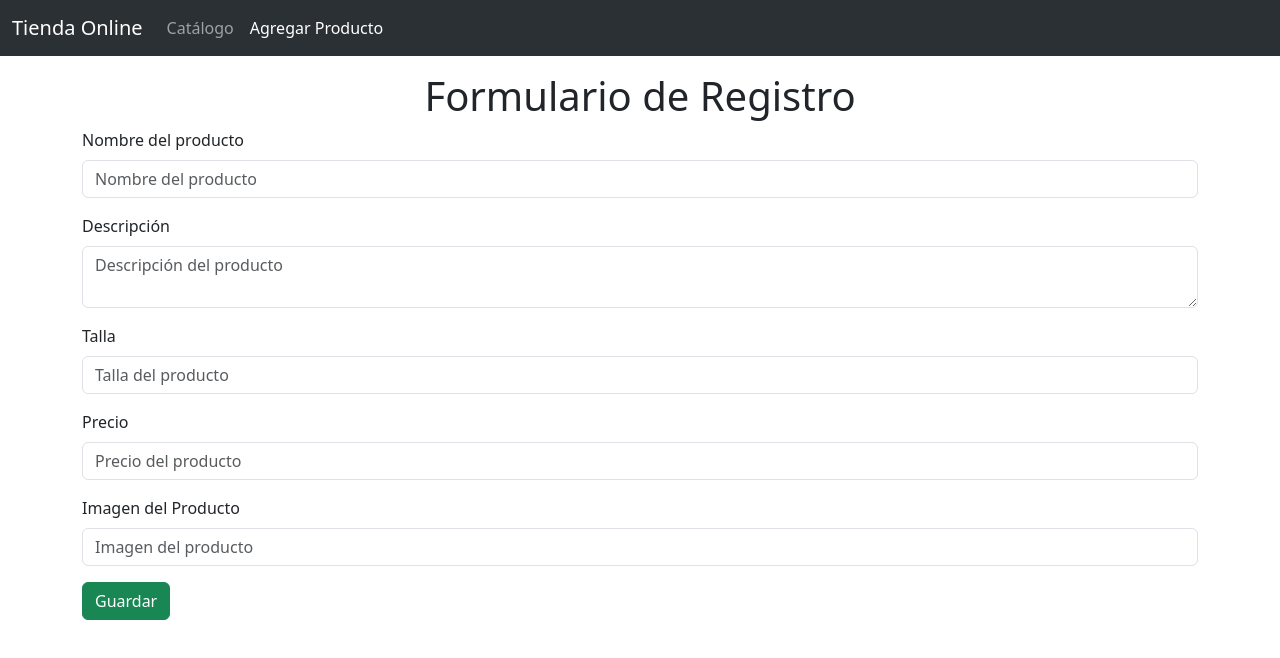
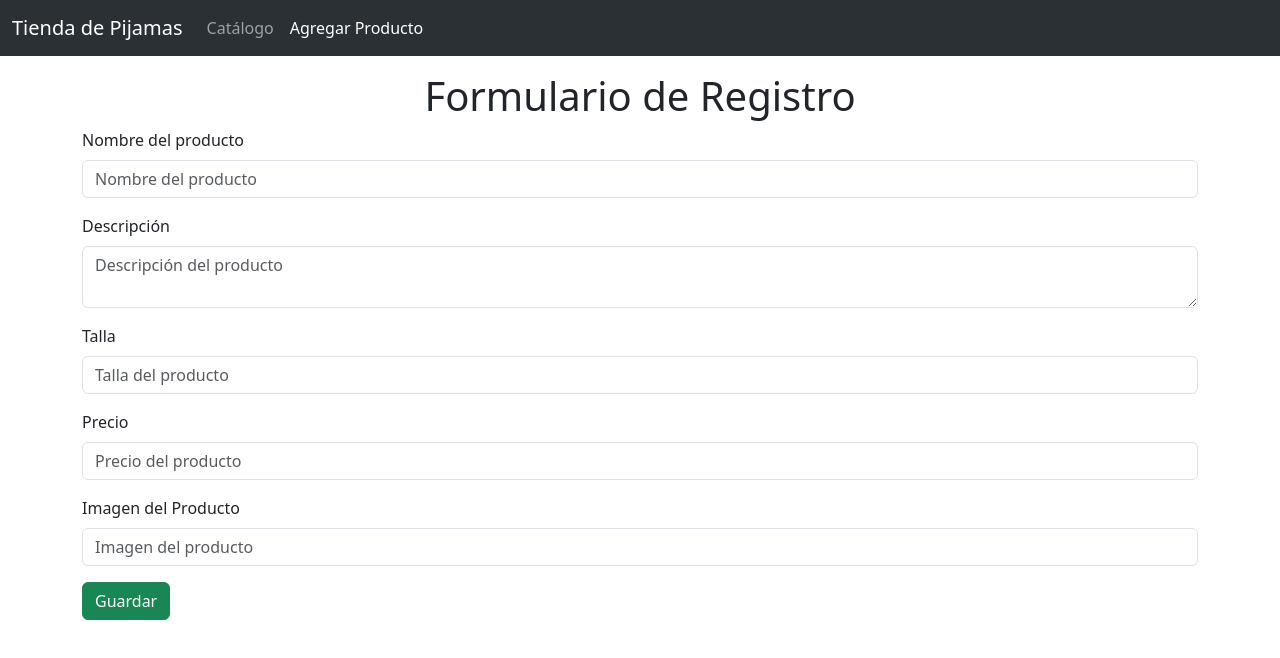
Before and after one commit to JuanseUnU/frontend_app, a plain HTML site: page add-pijama.html in a window 1280 px wide. Drawn offline with nearby package versions, Linux system fonts and the light colour scheme.

Commit message:
se pode el nombre de tienda de pijamas

```diff
--- a/add-pijama.html
+++ b/add-pijama.html
@@ -10,7 +10,7 @@
     <!-- Barra de Navegación -->
     <nav class="navbar navbar-expand-lg bg-body-tertiary bg-dark" data-bs-theme="dark">
       <div class="container-fluid">
-        <a class="navbar-brand" href="index.html">Tienda Online</a>
+        <a class="navbar-brand" href="index.html">Tienda de Pijamas</a>
         <button class="navbar-toggler" type="button" data-bs-toggle="collapse" data-bs-target="#navbarSupportedContent" aria-controls="navbarSupportedContent" aria-expanded="false" aria-label="Toggle navigation">
           <span class="navbar-toggler-icon"></span>
         </button>
```
